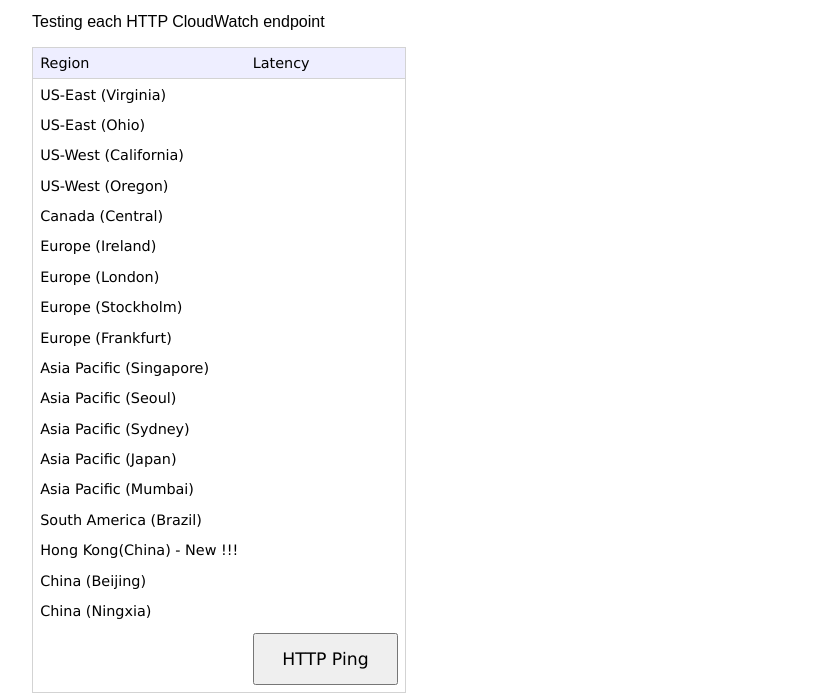
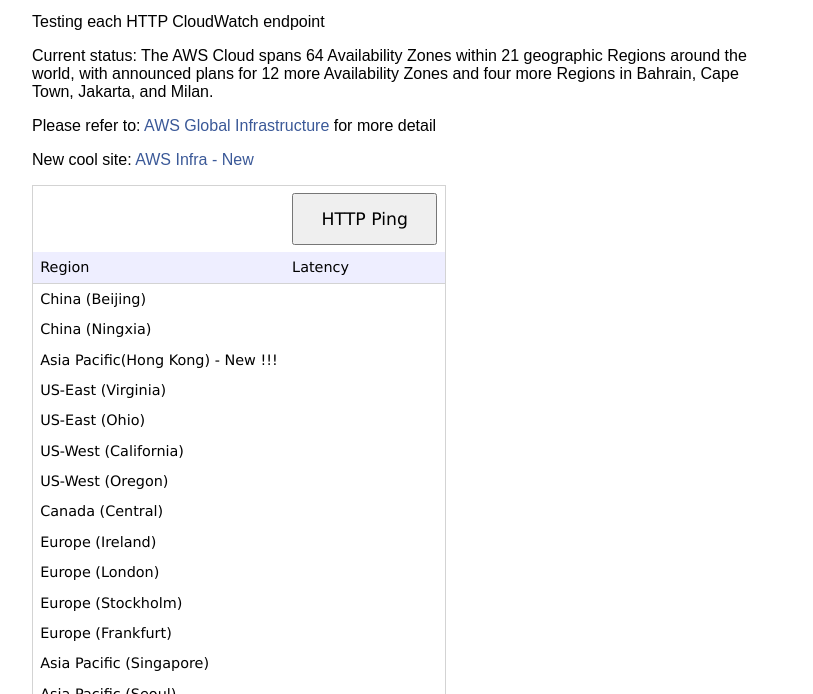
Before and after one commit to iceflow/cloudping.today, a plain HTML site: page cloudping.today/index.html in a window 1280 px wide. Shown: the part 106-800 px from the top of the page, without its empty margins (233-1046 px from the left). Drawn offline with Linux system fonts and the light colour scheme.

Commit message:
Adding all the regions @ 2019/04/28
Signed-off-by: Leo Chen <chenlt78@qq.com>

```diff
--- a/cloudping.today/index.html
+++ b/cloudping.today/index.html
@@ -21,14 +21,34 @@ See http://msdn.microsoft.com/en-us/library/ms535242.aspx
 </div>
 
 <p>Testing each HTTP CloudWatch endpoint</p>
+<p>Current status: The AWS Cloud spans 64 Availability Zones within 21 geographic Regions around the world, with announced plans for 12 more Availability Zones and four more Regions in Bahrain, Cape Town, Jakarta, and Milan.</p>
+<p>Please refer to: <A href="https://amazonaws-china.com/about-aws/global-infrastructure/?nc1=h_ls" target=_blank>AWS Global Infrastructure</A> for more detail</p>
+<p>New cool site: <A href="http://www.infrastructure.aws/" target=_blank>AWS Infra - New</A></p>
 
 <div id=content>
 
 <table id="pinger">
     <tr>
+        <td id='imageCell'></td>
+        <td><input type='submit' id='pingbutton' value="     HTTP Ping     "></td>
+    </tr>
+    <tr>
         <th>Region</th>
         <th>Latency</th>
     </tr>
+    <tr>
+        <td>China (Beijing)</td>
+        <td class='latency'  id='cn-north-1' endpoint='http://monitoring.cn-north-1.amazonaws.com.cn/'>&nbsp;</td>
+    </tr>
+    <tr>
+        <td>China (Ningxia)</td>
+        <td class='latency'  id='cn-northwest-1' endpoint='http://monitoring.cn-northwest-1.amazonaws.com.cn/'>&nbsp;</td>
+    </tr>
+    <tr>
+        <td>Asia Pacific(Hong Kong) - New !!! </td>
+        <td class='latency'  id='ap-east-1' endpoint='http://monitoring.ap-east-1.amazonaws.com/'>&nbsp;</td>
+    </tr>
+
     <tr>
         <td>US-East (Virginia)</td>
         <td class='latency' id='us-east-1' endpoint='http://monitoring.us-east-1.amazonaws.com/'>&nbsp;</td>
@@ -81,6 +101,10 @@ See http://msdn.microsoft.com/en-us/library/ms535242.aspx
         <td class='latency'  id='ap-northeast-1' endpoint='http://monitoring.ap-northeast-1.amazonaws.com/'>&nbsp;</td>
     </tr>
     <tr>
+        <td>Osaka-Local(Japan)</td>
+        <td class='latency'  id='ap-northeast-3' endpoint='http://monitoring.ap-northeast-3.amazonaws.com/'>&nbsp;</td>
+    </tr>
+    <tr>
         <td>Asia Pacific (Mumbai)</td>
         <td class='latency'  id='sa-east-1' endpoint='http://monitoring.ap-south-1.amazonaws.com/'>&nbsp;</td>
     </tr>
@@ -89,17 +113,14 @@ See http://msdn.microsoft.com/en-us/library/ms535242.aspx
         <td class='latency'  id='sa-east-1' endpoint='http://monitoring.sa-east-1.amazonaws.com/'>&nbsp;</td>
     </tr>
     <tr>
-        <td>Hong Kong(China) - New !!! </td>
-        <td class='latency'  id='ap-east-1' endpoint='http://monitoring.ap-east-1.amazonaws.com/'>&nbsp;</td>
+        <td>AWS GovCloud (US-East)</td>
+        <td class='latency'  id='us-gov-east-1' endpoint='http://monitoring.us-gov-east-1.amazonaws.com/'>&nbsp;</td>
     </tr>
     <tr>
-        <td>China (Beijing)</td>
-        <td class='latency'  id='cn-north-1' endpoint='http://monitoring.cn-north-1.amazonaws.com.cn/'>&nbsp;</td>
+        <td>AWS GovCloud (US)</td>
+        <td class='latency'  id='us-gov-west-1' endpoint='http://monitoring.us-gov-west-1.amazonaws.com/'>&nbsp;</td>
     </tr>
-    <tr>
-        <td>China (Ningxia)</td>
-        <td class='latency'  id='cn-northwest-1' endpoint='http://monitoring.cn-northwest-1.amazonaws.com.cn/'>&nbsp;</td>
-    </tr>
+
     <tr>
         <td id='imageCell'></td>
         <td><input type='submit' id='pingbutton' value="     HTTP Ping     "></td>
```
